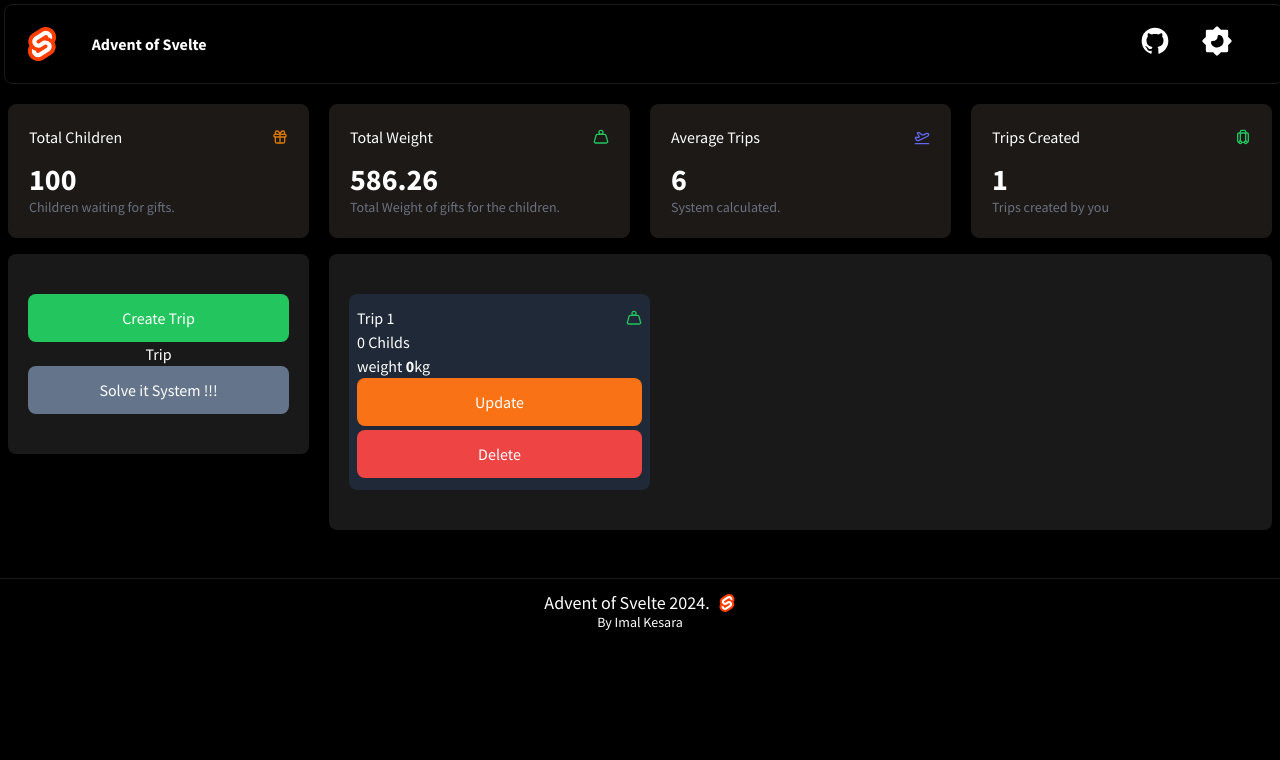
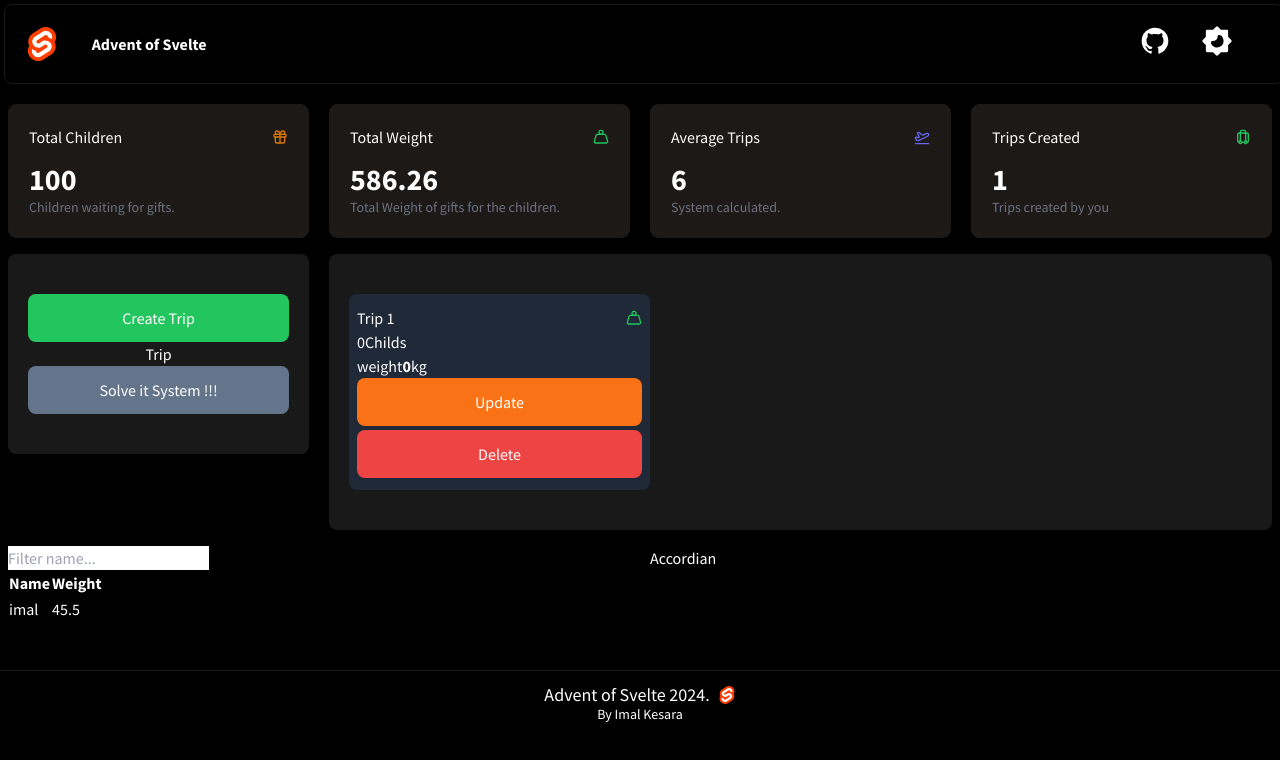
Before and after one commit to ImalKesara/advent-of-svelte, a SvelteKit app: page /day3 in a window 1280 px wide. Shown: the top 760 px of the page. Built offline with nearby package versions, Linux system fonts and the light colour scheme.

Commit message:
Trip delection and table

```diff
--- /dev/null
+++ b/src/lib/components/DayThree/Createtrip.svelte
@@ -0,0 +1,87 @@
+<script lang="ts">
+	import Weight from '$lib/components/Icon/day Three icons/Weight.svelte';
+
+	// CreateTrip svelte
+	export let trip: number = 1;
+
+	export let tripCollection: Trips[] = [
+		{
+			id: 1, //trip === 1
+			gifts: [{ name: 'imal', weight: 45.5 }]
+		}
+	];
+	export const createTrip = () => {
+		trip++;
+		tripCollection = [...tripCollection, { id: trip, gifts: [] }]; // [{ name: 'kesara', weight: 55 }]
+		console.log(tripCollection);
+	};
+</script>
+
+<div class="m-auto grid max-w-7xl grid-cols-2 gap-5 p-2 md:grid-cols-12">
+	<div class=" col-span-3">
+		<div class=" rounded-lg bg-bgrey px-5 py-10">
+			<button class="w-full rounded-lg bg-greenC px-2 py-3" on:click={createTrip}
+				>Create Trip</button
+			>
+			<p class="text-center">Trip</p>
+			<button class="w-full rounded-lg bg-slate-500 px-2 py-3">Solve it System !!!</button>
+		</div>
+	</div>
+	<div class="col-span-9">
+		<div class="grid grid-cols-3 rounded-lg bg-bgrey px-5 py-10">
+			<!-- repeatition part -->
+			{#each tripCollection as trip, x}
+				<div class=" rounded-lg bg-gray-800 p-1 px-2 py-3">
+					<div class="flex items-center justify-between">
+						<p>Trip {trip.id}</p>
+						<Weight />
+					</div>
+					<div class="">
+						<p>0<span>Childs</span></p>
+						<span>weight<b>0</b>kg </span>
+					</div>
+					<div class="grid gap-y-1">
+						<button
+							class="w-full rounded-lg bg-orange-500 px-2 py-3"
+							on:click={() => {
+								console.log(trip.id);
+							}}>Update</button
+						>
+						<button
+							class="w-full rounded-lg bg-red-500 px-2 py-3"
+							on:click={() => {
+								if (tripCollection.length > 1 ) {
+									tripCollection = tripCollection.filter((something) => trip.id !== something.id);
+								}else{
+									console.log('there must be atleast one trip')
+								}
+							}}>Delete</button
+						>
+					</div>
+				</div>
+			{/each}
+		</div>
+	</div>
+</div>
+
+<div class=" m-auto grid max-w-7xl  gap-5 p-2 grid-cols-12">
+	<!-- table -->
+	<div class=" col-span-6">
+		<input type="text" placeholder="Filter name..." />
+		<table>
+			<tr>
+				<th>Name</th>
+				<th>Weight</th>
+			</tr>
+			<tr>
+				{#each tripCollection as some ,i}
+					<td>{some.gifts[i].name}</td>
+					<td>{some.gifts[i].weight}</td>
+				{/each}
+			</tr>
+		</table>
+	</div>
+
+	<!-- accordian -->
+	<div class=" col-span-6">Accordian</div>
+</div>
--- a/src/lib/components/DayThree/Fourtabs.svelte
+++ b/src/lib/components/DayThree/Fourtabs.svelte
@@ -5,6 +5,8 @@
 	import CreatedTrip from '$lib/components/Icon/day Three icons/CreatedTrip.svelte';
 	import Weight from '$lib/components/Icon/day Three icons/Weight.svelte';
 	import { totalWeight, avgTrips } from '$lib/utils/dayThree/dayThree';
+	import Createtrip from './Createtrip.svelte';
+
 
 </script>
 
--- a/src/lib/stores/daythreeStore.ts
+++ b/src/lib/stores/daythreeStore.ts
@@ -3,6 +3,7 @@ import data from '../../../src/seedTwo.json';
 
 export const children = writable<Children[]>([]);
 
+
 export const loadChildren = () => {
 	children.set(data.childrens);
 };
--- a/src/lib/utils/dayThree/dayThree.ts
+++ b/src/lib/utils/dayThree/dayThree.ts
@@ -1,4 +1,6 @@
 import { children } from '$lib/stores/daythreeStore';
+
+
 
 export const totalWeight = (children: Children[]): number => {
 	return children.reduce((accur, curr) => accur + curr.weight, 0);
--- a/src/routes/(dashbaord)/day3/+page.svelte
+++ b/src/routes/(dashbaord)/day3/+page.svelte
@@ -1,70 +1,15 @@
 <script lang="ts">
+	import Createtrip from '$lib/components/DayThree/Createtrip.svelte';
 	import Fourtabs from '$lib/components/DayThree/Fourtabs.svelte';
-	import Weight from '$lib/components/Icon/day Three icons/Weight.svelte';
+	import CreatedTrip from '$lib/components/Icon/day Three icons/CreatedTrip.svelte';
+
 	import { children, loadChildren } from '$lib/stores/daythreeStore';
 	import { onMount } from 'svelte';
 
 	onMount(() => {
 		loadChildren();
 	});
-
-	export let trip :number = 1
-
-	interface Gifts {
-		name: string;
-		weight: number;
-	}
-
-	interface Trips {
-		id: number;
-		gifts: Gifts[];
-	}
-
-	let tripCollection: Trips[] = [
-		{
-			id: 1, //trip === 1
-			gifts: [{ name: 'imal', weight: 45.5 }]
-		}
-	];
-	const createTrip = () => {
-		trip++;
-		tripCollection = [...tripCollection, { id: trip, gifts: [{ name: 'kesara', weight: 55 }] }];
-		console.log(trip)
-		console.log(tripCollection);
-
-	};
 </script>
 
 <Fourtabs />
-<div class="m-auto grid max-w-7xl grid-cols-2 gap-5 p-2 md:grid-cols-12">
-	<div class=" col-span-3">
-		<div class=" rounded-lg bg-bgrey px-5 py-10">
-			<button class="w-full rounded-lg bg-greenC px-2 py-3" on:click={createTrip}
-				>Create Trip</button
-			>
-			<p class="text-center">Trip</p>
-			<button class="w-full rounded-lg bg-slate-500 px-2 py-3">Solve it System !!!</button>
-		</div>
-	</div>
-	<div class="col-span-9">
-		<div class="grid grid-cols-3 rounded-lg bg-bgrey px-5 py-10">
-			<!-- repeatition part -->
-			{#each tripCollection as trip}
-				<div class=" rounded-lg bg-gray-800 p-1 px-2 py-3">
-					<div class="flex items-center justify-between">
-						<p>Trip {trip.id}</p>
-						<Weight />
-					</div>
-					<div class="">
-						<p>0 <span>Childs</span></p>
-						<span>weight <b>0</b>kg </span>
-					</div>
-					<div class="grid gap-y-1">
-						<button class="w-full rounded-lg bg-orange-500 px-2 py-3">Update</button>
-						<button class="w-full rounded-lg bg-red-500 px-2 py-3">Delete</button>
-					</div>
-				</div>
-			{/each}
-		</div>
-	</div>
-</div>
+<Createtrip />
```
